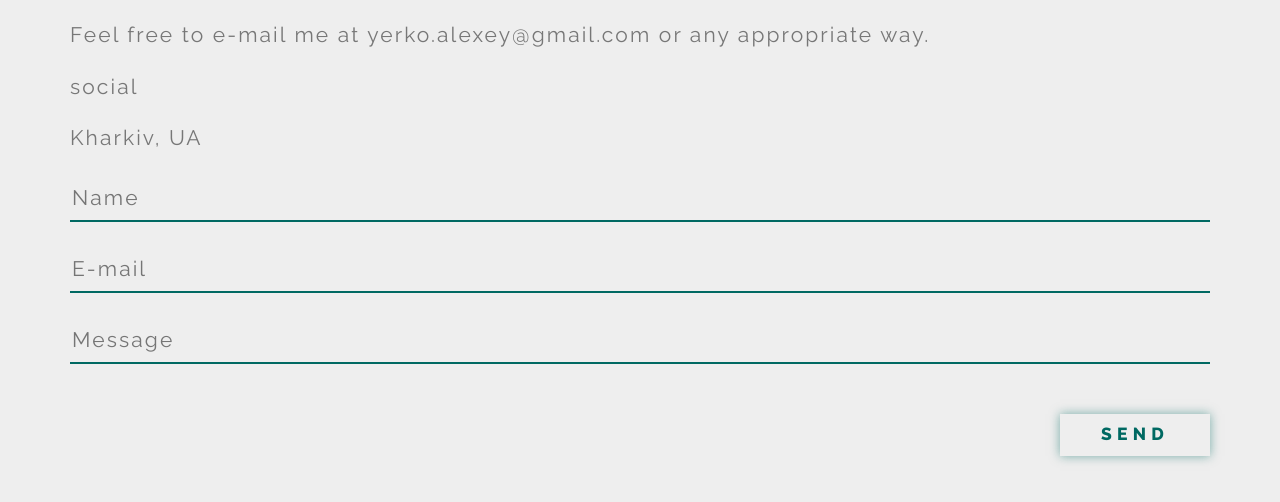
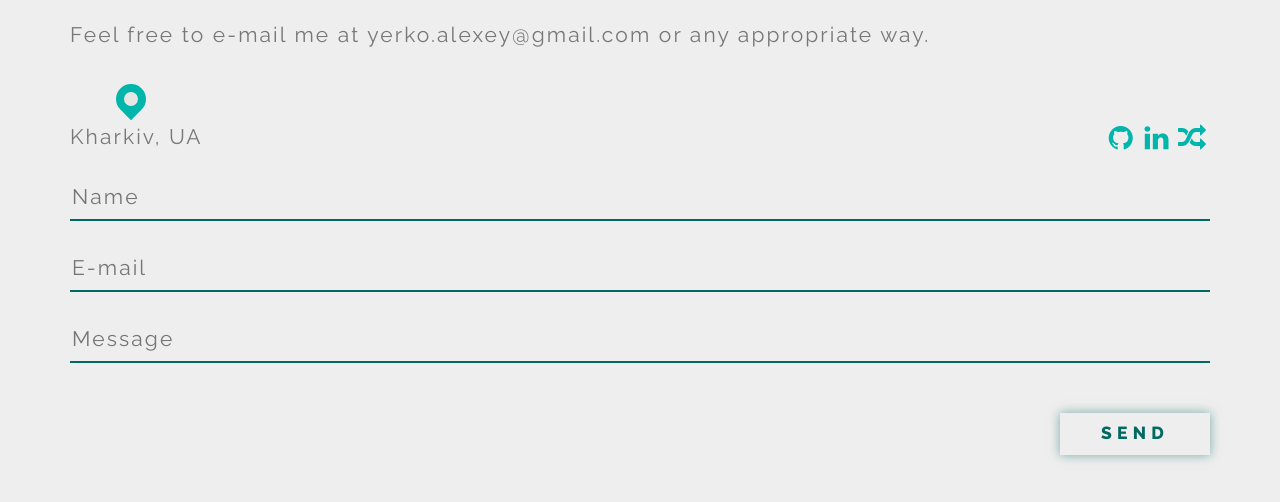
Before and after one commit to yerko-alexey/yerko-alexey.github.io, a website: page contacts.html in a window 1280 px wide. Shown: the part 150-652 px from the top of the page. Drawn offline with Linux system fonts and the light colour scheme; files whose address does not match are found by name.

Commit message:
styling contacts page

```diff
--- a/contacts.html
+++ b/contacts.html
@@ -37,14 +37,18 @@
 						<h1 class="fade-in-bottom">Contact</h1>
 						<p class="fade-in-right delay-3">Have a cool project in mind, and think I can help you?</p>
 						<p class="fade-in-right delay-6">Feel free to e-mail me at yerko.alexey@gmail.com or any appropriate way.</p>
-						<p>social</p>
-						<p class="location">Kharkiv, UA</p>
+						<p class="location clearfix fade-in-bottom delay-9"><span></span>Kharkiv, UA</p>
+						<ul class="social">
+							<li class="fade-in-right delay-10"><a href="" class="fa fa-fw fa-github" aria-hidden="true"></a></li>
+							<li class="fade-in-right delay-12"><a href="" class="fa fa-fw fa-linkedin" aria-hidden="true"></a></li>
+							<li class="fade-in-right delay-14"><a href="" class="fa fa-fw fa-random" aria-hidden="true"></a></li>
+						</ul>
 					</div>
 					<form action="" id="feedback" class="col-lg-12" >
-						<input type="text" placeholder="Name" name="entry.491841793" class="req"/>
-						<input type="email" placeholder="E-mail" name="entry.2057108789" class="req"/>
-						<input type="text" placeholder="Message" name="entry.2011545156" class="req"/>
-						<input type="submit" class="p-btn" value="Send"/>
+						<input type="text" placeholder="Name" name="entry.491841793" class="req fade-in-left delay-10"/>
+						<input type="email" placeholder="E-mail" name="entry.2057108789" class="req fade-in-right delay-12"/>
+						<input type="text" placeholder="Message" name="entry.2011545156" class="req fade-in-left delay-14"/>
+						<input type="submit" class="p-btn fade-in-top delay-15" value="Send"/>
 						<p class="form-error">Oops, something went wrong. Please make sure to fill the form correctly.</p>
 					</form>
 				</div>
--- a/scss/main.scss
+++ b/scss/main.scss
@@ -30,6 +30,7 @@ $media-expressions: (
 
 @import url("font-awesome.min.css");
 
+//General//
 #wrapper {
 	overflow: hidden;
 	&.show-menu{
@@ -387,6 +388,52 @@ $media-expressions: (
 				color: #ff0000;
 				@include transition(all 1s ease-out);
 			}
+			.location{
+				display: inline-block;
+				position: relative;
+				padding: 50px 0 0 0;
+
+				span{
+					width: 30px;
+					height: 30px;
+					border-radius: 50% 50% 50% 0;
+					background: #00b5aa;
+					position: absolute;
+					transform: rotate(-45deg);
+					left: 50%;
+					top: 30px;
+					margin: -20px 0 0 -20px;
+					&:after{
+						content: "";
+						width: 14px;
+						height: 14px;
+						margin: 8px 0 0 8px;
+						background: #e6e6e6;
+						position: absolute;
+						border-radius: 50%;
+					}
+				}
+			}
+			.social{
+				display: inline-block;
+				float: right;
+				padding: 50px 0 0 0 ;
+				li{
+					margin-left: -4px;
+					display: inline-block;
+					&:first-child{
+						margin-left: 0;
+					}
+					a{
+						color: #00b5aa;
+						font-size: 2em;
+						&:hover{
+							color: #006962;
+							text-decoration: none;
+						}
+					}
+				}
+			}
 		}
 		.main-title {
 			position: absolute;
@@ -701,6 +748,7 @@ $media-expressions: (
 .more {
 	display: none;
 }
+//-General//
 
 //Animation classes//
 .fade-in{
@@ -732,7 +780,6 @@ $media-expressions: (
 	transform: translateX(9999px);
 	animation: fade-in-right 1s cubic-bezier(.55,.3,.24,.99) forwards;
 }
-
 .delay-1{animation-delay: 0.1s;}
 .delay-2{animation-delay: 0.2s;}
 .delay-3{animation-delay: 0.3s;}
@@ -748,7 +795,6 @@ $media-expressions: (
 .delay-13{animation-delay: 1.3s;}
 .delay-14{animation-delay: 1.4s;}
 .delay-15{animation-delay: 1.5s;}
-
 @keyframes fade-in {
 	from{
 		transform: scale(0);
@@ -823,5 +869,4 @@ $media-expressions: (
 		animation-timing-function: ease-out;
 	}
 }
-
 //-Animation classes//
```
Also changed, not shown: content/contacts.html (+13 -9 lines), css/main.css, 1 other file.
